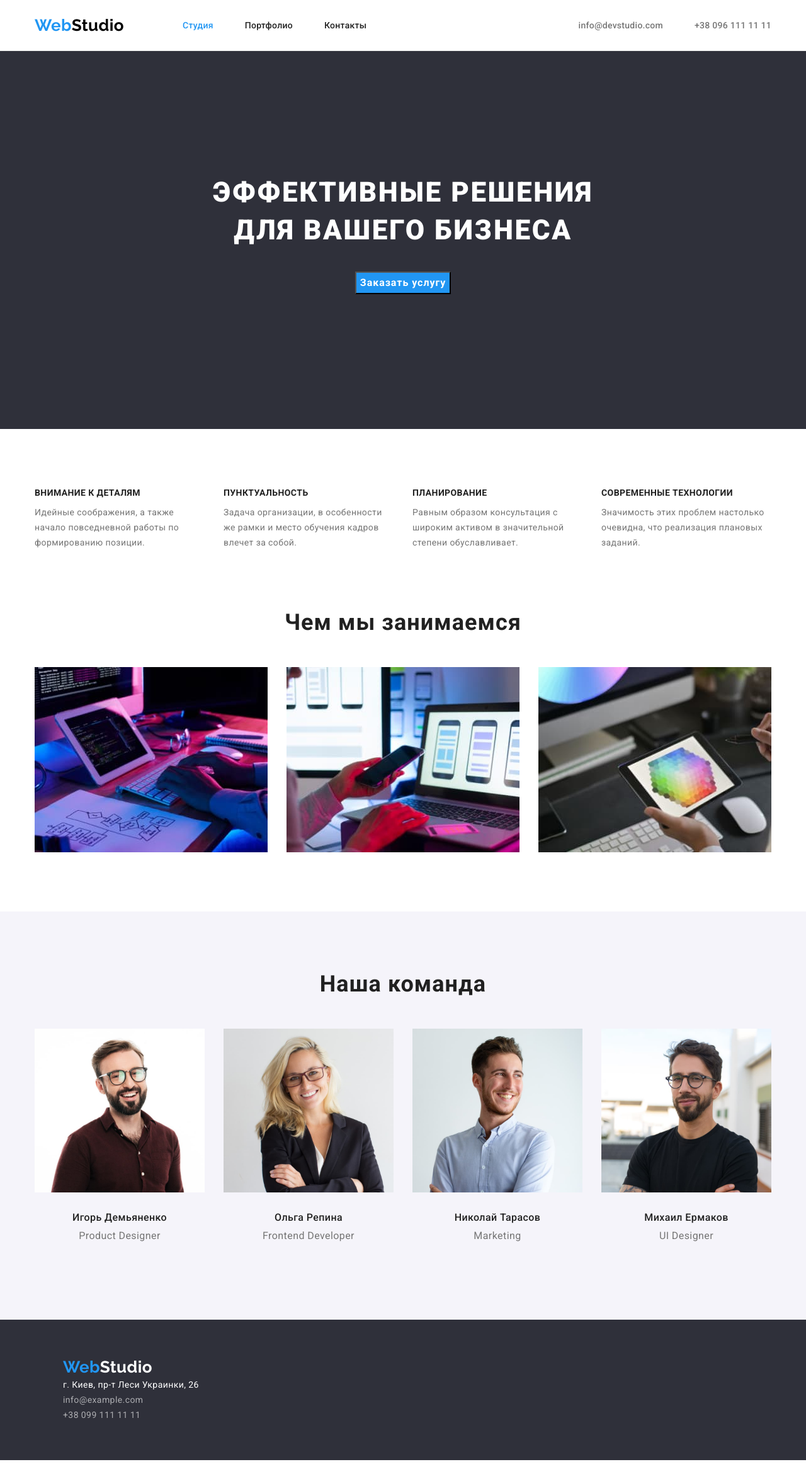
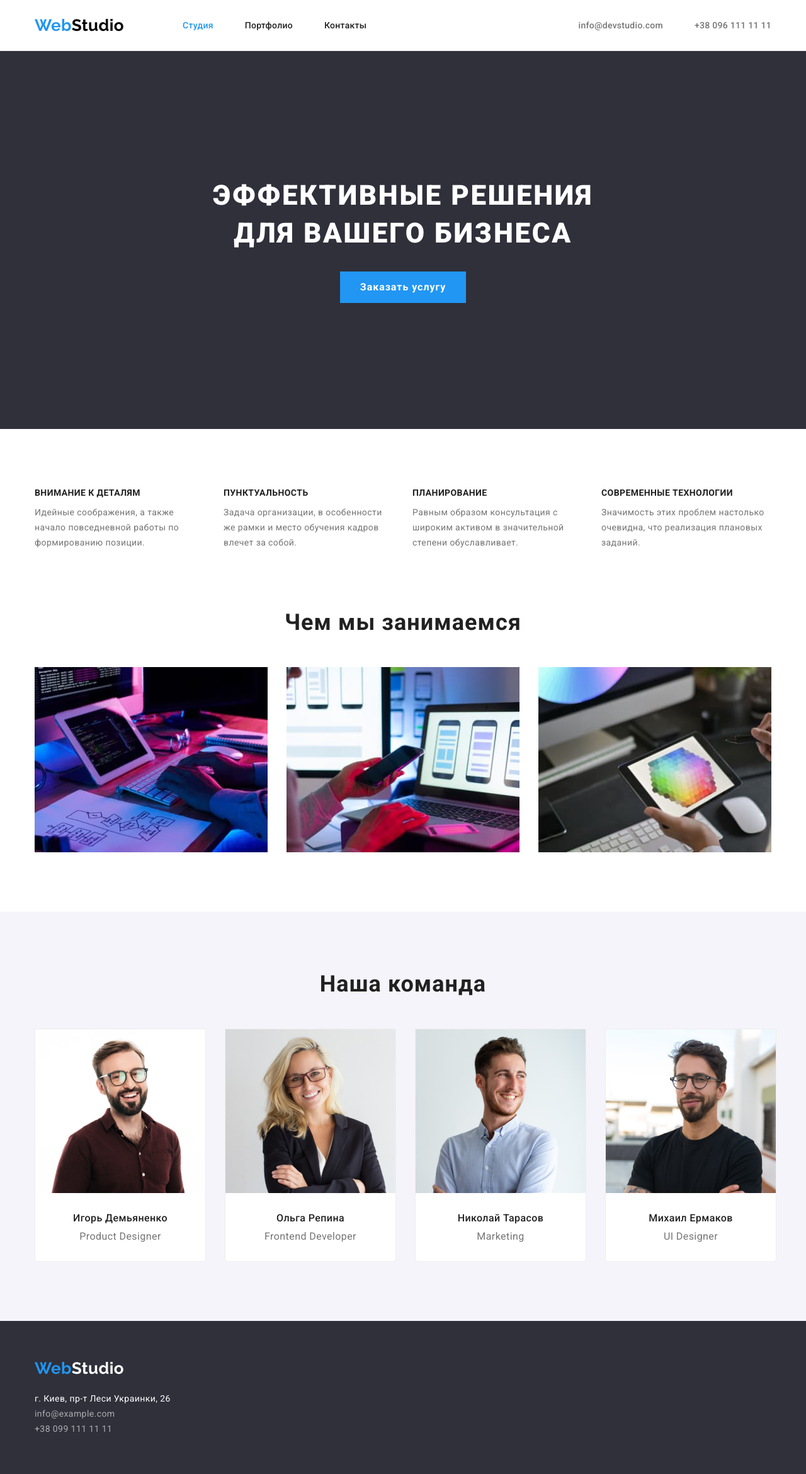
Before and after one commit to Svetlana1208/goit-markup-hw-03, a plain HTML site: page index.html in a window 1280 px wide. Shown: the whole page at 63% size. Before the commit the page ends 2318 px from the top, so only its background shows below. Drawn offline with nearby package versions, Linux system fonts and the light colour scheme.

Commit message:
Виправила помилки Д/з№3

```diff
--- a/css/styles.css
+++ b/css/styles.css
@@ -36,6 +36,7 @@ ul, h1, h2, h3, p {
     list-style: none;
     margin: 0;
     padding: 0;
+    margin-left: auto;
 }
 
 a {
@@ -68,7 +69,6 @@ header {
     height: 80px;
     display: flex;
     align-items: center;
-    justify-content: space-between;
 }
 
 nav {
@@ -133,17 +133,15 @@ nav {
 /* Герой */
 
 .hero {
-    height: 600px;
+    padding: 200px 0;
+    text-align: center;
     background-color: var(--secondary-background-color);
 }
 
-.hero-content {
+.hero-title {
     width: 696px;
-    height: 120px;
-
     margin-left: auto;
     margin-right: auto;
-    padding-top: 195px;
 }
 
 h1 {
@@ -161,16 +159,15 @@ h1 {
     color: var(--primary-white-color);
     background-color: var(--accent-color);
 
-    margin-top: 35px;
-    margin-left: auto;
-    margin-right: auto;
+    margin-top: 30px;
+
+    border: none;
+    width: 200px;
+    height: 50px;
 
     font-weight: 700;
     font-size: 16px;
     line-height: 1.88;
-    display: flex;
-    align-items: center;
-    text-align: center;
     letter-spacing: 0.06em;
 
     cursor: pointer;
@@ -226,7 +223,7 @@ h3 {
 /* Чем мы занимаемся */
 
 .work {
-    margin-top: 94px;
+    padding-top: 0;
 }
 
 .our-works {
@@ -251,12 +248,19 @@ h3 {
     display: flex;
 }
 
+.cowokers-items {
+    background-color: var(--primary-white-color);
+
+    border: 1px solid #EEEEEE;
+    border-radius: 0px 0px 4px 4px;
+}
+
 .cowokers-items:not(:first-child) {
     margin-left: 30px;
 }
 
 .cowokers-name {
-    padding-top: 30px;
+    margin-top: 30px;
 
     font-weight: 500;
     font-size: 16px;
@@ -266,8 +270,8 @@ h3 {
 }
 
 .cowokers-profession {
-    padding-top: 10px;
-    padding-bottom: 30px;
+    margin-top: 10px;
+    margin-bottom: 30px;
 
     font-size: 16px;
     line-height: 1.19;
@@ -278,10 +282,8 @@ h3 {
 
 footer {
     background-color: var(--secondary-background-color);
-}
 
-.footer {
-    padding: 60px;
+    padding: 60px 0;
 }
 
 .white {
@@ -289,6 +291,8 @@ footer {
 }
 
 .adress {
+    margin-top: 20px;
+
     color: var(--primary-white-color);
 
     line-height: 24px;
@@ -296,6 +300,8 @@ footer {
 }
 
 .contacts {
+    margin-top: 9px;
+
     color: rgba(255, 255, 255, 0.6);
 
     line-height: 24px;
@@ -321,6 +327,8 @@ footer {
 
 
 .portfolio-button .item {
+    padding: 6px 22px;
+
     color: var(--title-text-color);
     background-color: var(--secondary-color);
 
@@ -332,6 +340,7 @@ footer {
     text-align: center;
     letter-spacing: 0.03em;
     border: 0;
+    border-radius: 4px;
 
     cursor: pointer;
 }
@@ -357,6 +366,8 @@ footer {
 }
 
 .our-projects-type {
+    margin-top: 4px;
+
     font-size: 16px;
     line-height: 1.88;
 }
--- a/index.html
+++ b/index.html
@@ -35,14 +35,14 @@
 
     <main>
         <section class="hero">
-            <div class="hero-content">
-                <h1>Эффективные решения для вашего бизнеса</h1>
+            <div class="container">
+                <h1 class="hero-title">Эффективные решения для вашего бизнеса</h1>
                 <button class="button" type="button">Заказать услугу</button>
             </div>
         </section>
 
-        <section class="container section">
-            <div>
+        <section class="section">
+            <div class="container">
                 <h2 class="visually-hidden">Наши особенности</h2>
                 <ul class="our-features-items">
                     <li class="features">
@@ -63,8 +63,10 @@
                     </li>
                 </ul>
             </div>
+        </section>
 
-            <div class="work">
+        <section class="section work">
+            <div class="container">
                 <h2>Чем мы занимаемся</h2>
                 <ul class="our-works">
                     <li class="our-work-items"><img src="./images/1.jpg" width="370" height="294" alt="Программирование"></li>
@@ -108,7 +110,7 @@
     </main>
 
     <footer>
-        <div class="container footer" >
+        <div class="container" >
             <a class="logo white" href="./index.html"><span>Web</span>Studio</a>
 
             <address>
```
Also changed, not shown: portfolio.html (+5 -7 lines).
